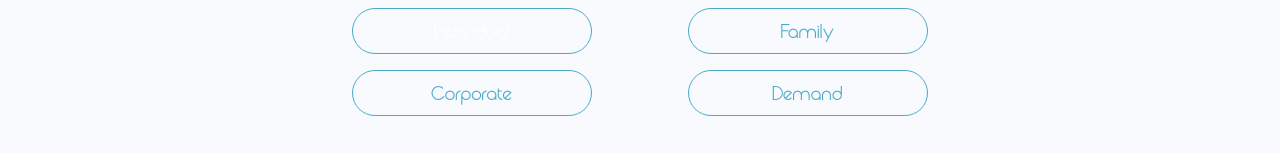
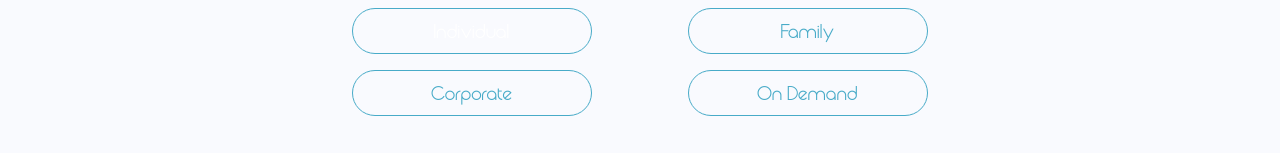
Before and after one commit to DenisLo-master/MdHub, a React (Vite) app: page /register in a window 1280 px wide. Shown: the part 217-370 px from the top of the page. Built offline with nearby package versions, Linux system fonts and the light colour scheme.

Commit message:
changed button title to on demand

```diff
--- a/src/sections/Signup/SignupAccountsTypeNav.jsx
+++ b/src/sections/Signup/SignupAccountsTypeNav.jsx
@@ -50,7 +50,7 @@ const SignupAccountsTypeNav = () => {
         type="button"
         className={`w-40 md:w-60 rounded-full text-xl hover:ring-1 hover:ring-primary px-16 py-2 border flex justify-center items-center border-primary bg-transparent ${selectedAccountType === "on demand" && "bg-primary text-white"}`}
       >
-        Demand
+        On Demand
       </button>
     </div>
   )
```
